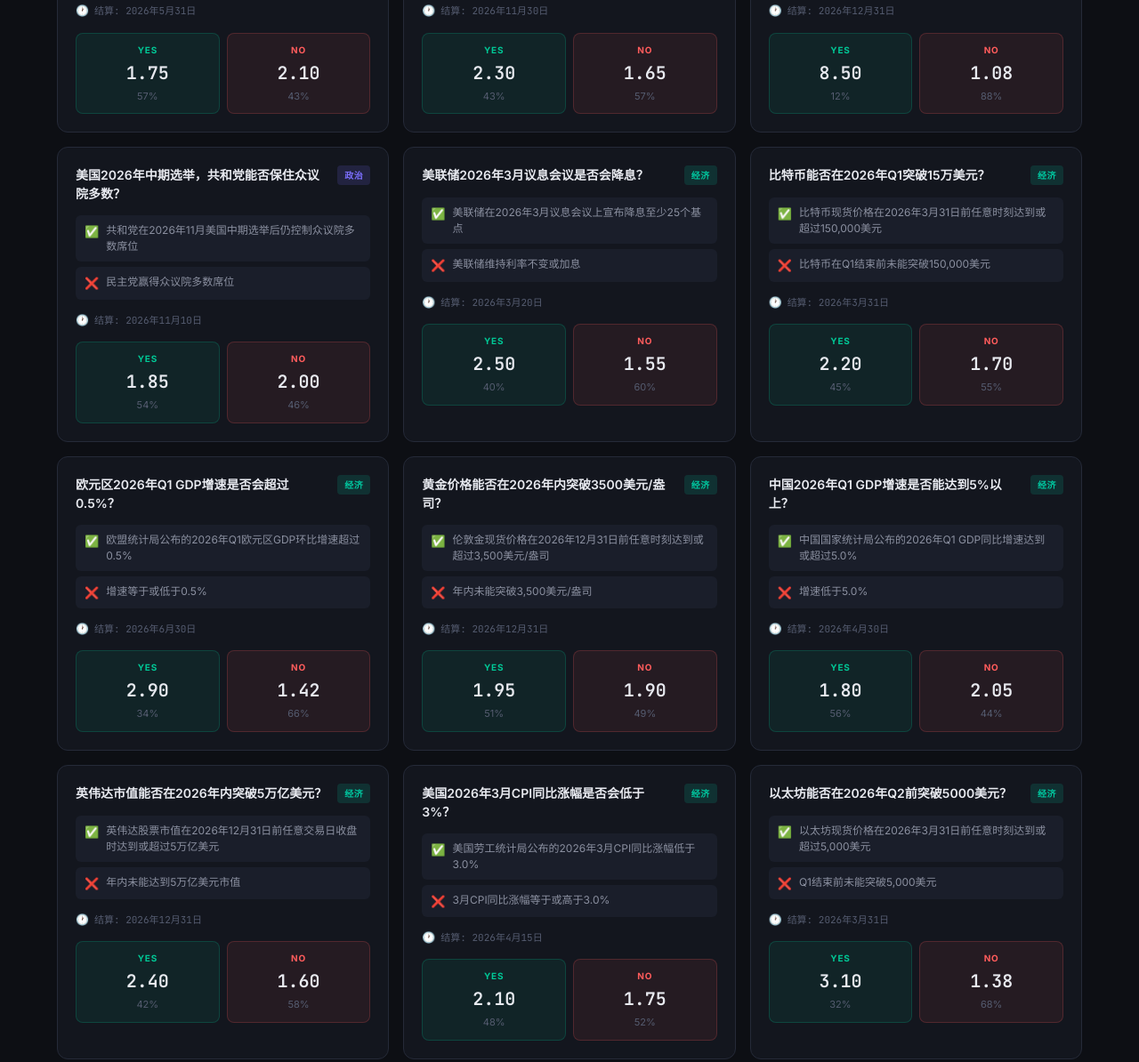
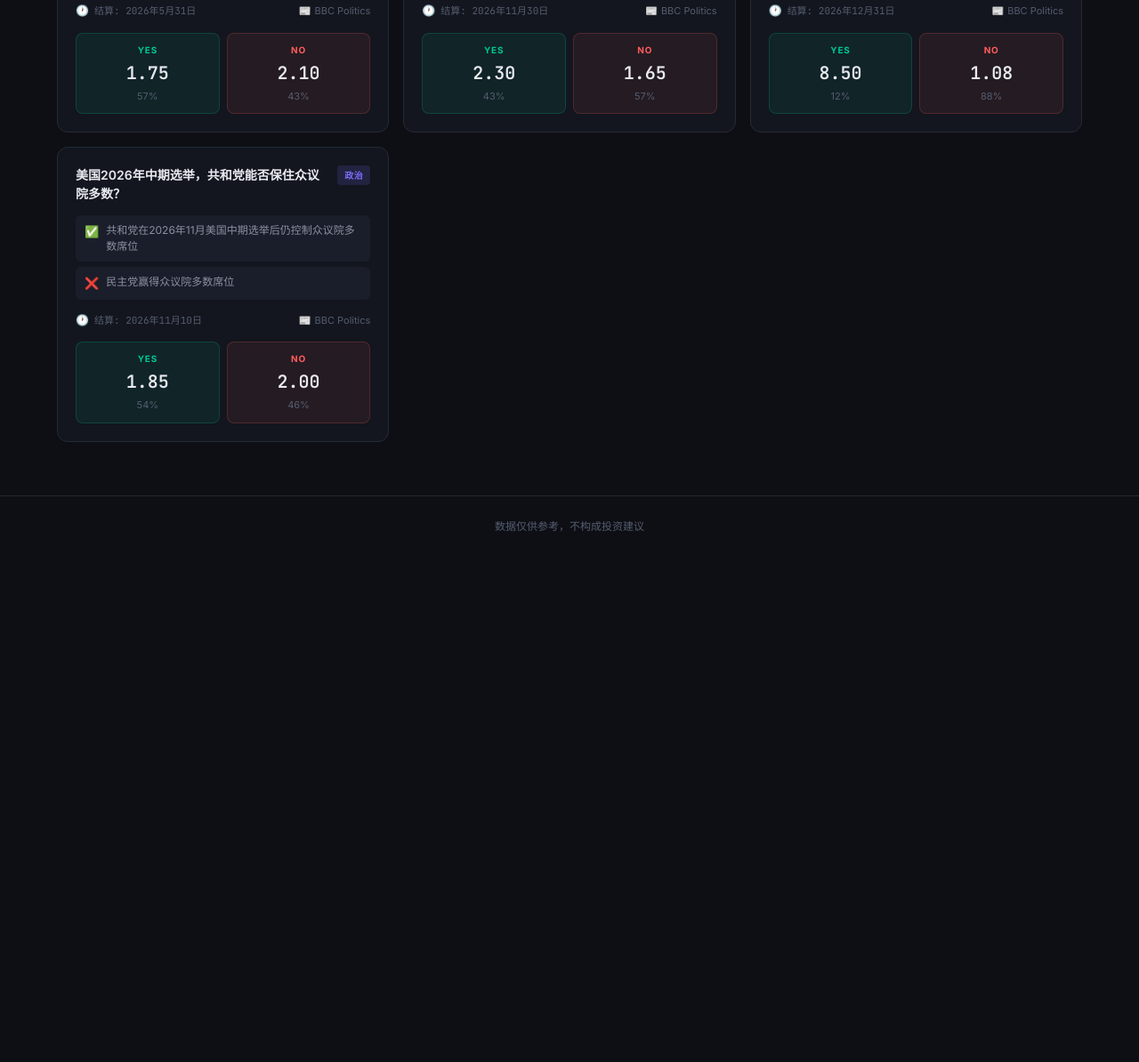
Before and after one commit to Brian-crypto-byte/prediction-market, a plain HTML site: page index.html in a window 1280 px wide. Shown: the part 1143-2337 px from the top of the page at 89% size. After the commit the page ends 1768 px from the top, so only its background shows below. Drawn offline with Linux system fonts and the light colour scheme.

Commit message:
feat: add source badges, breaking news support, update cron

```diff
--- a/app.js
+++ b/app.js
@@ -84,11 +84,21 @@ function buildCard(topic) {
   const catLabel = t('cat_' + topic.category);
   const settle = formatSettlement(topic.settlement);
   const { yes, no, yes_prob, no_prob } = topic.odds;
+  const source = topic.source || null;
+  const isBreaking = topic.breaking || false;
+
+  const sourceHtml = source ? `
+    <a class="source-link" href="${source.url}" target="_blank" rel="noopener">
+      <span class="source-icon">📰</span>
+      <span>${source.name}</span>
+    </a>` : '';
+
+  const breakingBadge = isBreaking ? `<span class="breaking-badge">🔴 BREAKING</span>` : '';
 
   return `
-    <div class="card" data-id="${topic.id}">
+    <div class="card ${isBreaking ? 'card-breaking' : ''}" data-id="${topic.id}">
       <div class="card-header">
-        <div class="card-title">${title}</div>
+        <div class="card-title">${breakingBadge}${title}</div>
         <span class="cat-badge ${topic.category}">${catLabel}</span>
       </div>
       <div class="rules">
@@ -101,9 +111,12 @@ function buildCard(topic) {
           <span>${noRule}</span>
         </div>
       </div>
-      <div class="settlement">
-        <span class="settlement-icon">🕐</span>
-        <span>${t('settlement_label')}: ${settle}</span>
+      <div class="card-footer">
+        <div class="settlement">
+          <span class="settlement-icon">🕐</span>
+          <span>${t('settlement_label')}: ${settle}</span>
+        </div>
+        ${sourceHtml}
       </div>
       <div class="odds-row">
         <div class="odds-btn yes-btn">
--- a/data/2026-02-24.json
+++ b/data/2026-02-24.json
@@ -4,6 +4,7 @@
     {
       "id": "pol-001",
       "category": "politics",
+      "source": { "name": "BBC Politics", "url": "https://www.bbc.com/news/politics" },
       "title": { "zh": "特朗普是否会在2026年3月前对中国加征新关税？", "en": "Will Trump impose new tariffs on China before March 2026?" },
       "rules": {
         "yes": { "zh": "2026年3月31日前，美国官方宣布对中国商品加征新一轮关税", "en": "US officially announces new tariffs on Chinese goods before March 31, 2026" },
@@ -15,6 +16,7 @@
     {
       "id": "pol-002",
       "category": "politics",
+      "source": { "name": "BBC Politics", "url": "https://www.bbc.com/news/politics" },
       "title": { "zh": "法国2026年议会选举，极右翼国民联盟能否获得多数席位？", "en": "Will France's National Rally win a majority in the 2026 parliamentary elections?" },
       "rules": {
         "yes": { "zh": "国民联盟在2026年法国议会选举中获得超过289个席位", "en": "National Rally wins more than 289 seats in the 2026 French parliamentary elections" },
@@ -26,6 +28,7 @@
     {
       "id": "pol-003",
       "category": "politics",
+      "source": { "name": "BBC Politics", "url": "https://www.bbc.com/news/politics" },
       "title": { "zh": "乌克兰停火协议能否在2026年上半年达成？", "en": "Will a Ukraine ceasefire agreement be reached in the first half of 2026?" },
       "rules": {
         "yes": { "zh": "2026年6月30日前，乌克兰与俄罗斯签署正式停火协议", "en": "Ukraine and Russia sign a formal ceasefire agreement before June 30, 2026" },
@@ -37,6 +40,7 @@
     {
       "id": "pol-004",
       "category": "politics",
+      "source": { "name": "BBC Politics", "url": "https://www.bbc.com/news/politics" },
       "title": { "zh": "以色列与哈马斯停火协议第二阶段能否顺利推进？", "en": "Will the second phase of the Israel-Hamas ceasefire proceed smoothly?" },
       "rules": {
         "yes": { "zh": "2026年3月31日前，第二阶段谈判达成协议并开始执行", "en": "Phase 2 negotiations reach an agreement and begin implementation before March 31, 2026" },
@@ -48,6 +52,7 @@
     {
       "id": "pol-005",
       "category": "politics",
+      "source": { "name": "BBC Politics", "url": "https://www.bbc.com/news/politics" },
       "title": { "zh": "德国新政府能否在2026年4月前完成组阁？", "en": "Will Germany's new government complete coalition formation before April 2026?" },
       "rules": {
         "yes": { "zh": "2026年4月1日前，德国新联合政府正式宣誓就职", "en": "Germany's new coalition government officially sworn in before April 1, 2026" },
@@ -59,6 +64,7 @@
     {
       "id": "pol-006",
       "category": "politics",
+      "source": { "name": "BBC Politics", "url": "https://www.bbc.com/news/politics" },
       "title": { "zh": "伊朗核谈判能否在2026年内取得实质性突破？", "en": "Will Iran nuclear talks achieve a substantive breakthrough in 2026?" },
       "rules": {
         "yes": { "zh": "2026年12月31日前，伊朗与西方国家签署新核协议框架", "en": "Iran and Western nations sign a new nuclear agreement framework before December 31, 2026" },
@@ -70,6 +76,7 @@
     {
       "id": "pol-007",
       "category": "politics",
+      "source": { "name": "BBC Politics", "url": "https://www.bbc.com/news/politics" },
       "title": { "zh": "菲律宾2026年中期选举，小马科斯阵营能否保住参议院多数？", "en": "Will Marcos Jr.'s bloc retain Senate majority in Philippines 2026 midterms?" },
       "rules": {
         "yes": { "zh": "小马科斯支持的候选人在2026年菲律宾中期选举中赢得12个参议院席位中的7席或以上", "en": "Marcos-backed candidates win 7 or more of the 12 Senate seats in the 2026 Philippine midterm elections" },
@@ -81,6 +88,7 @@
     {
       "id": "pol-008",
       "category": "politics",
+      "source": { "name": "BBC Politics", "url": "https://www.bbc.com/news/politics" },
       "title": { "zh": "台湾2026年地方选举，民进党能否守住主要县市？", "en": "Will Taiwan's DPP hold major counties in the 2026 local elections?" },
       "rules": {
         "yes": { "zh": "民进党在2026年台湾地方选举中守住台北、新北、桃园三市中至少两席", "en": "DPP retains at least 2 of Taipei, New Taipei, and Taoyuan in the 2026 local elections" },
@@ -92,6 +100,7 @@
     {
       "id": "pol-009",
       "category": "politics",
+      "source": { "name": "BBC Politics", "url": "https://www.bbc.com/news/politics" },
       "title": { "zh": "联合国安理会能否在2026年通过新的气候制裁决议？", "en": "Will the UN Security Council pass a new climate sanctions resolution in 2026?" },
       "rules": {
         "yes": { "zh": "2026年12月31日前，联合国安理会通过具有约束力的气候相关制裁决议", "en": "UN Security Council passes a binding climate-related sanctions resolution before December 31, 2026" },
@@ -103,6 +112,7 @@
     {
       "id": "pol-010",
       "category": "politics",
+      "source": { "name": "BBC Politics", "url": "https://www.bbc.com/news/politics" },
       "title": { "zh": "美国2026年中期选举，共和党能否保住众议院多数？", "en": "Will Republicans retain the House majority in the 2026 US midterm elections?" },
       "rules": {
         "yes": { "zh": "共和党在2026年11月美国中期选举后仍控制众议院多数席位", "en": "Republicans control a majority of House seats after the November 2026 US midterm elections" },
@@ -110,226 +120,6 @@
       },
       "settlement": "2026-11-10T23:59:00Z",
       "odds": { "yes": 1.85, "no": 2.00, "yes_prob": 54, "no_prob": 46 }
-    },
-    {
-      "id": "eco-001",
-      "category": "economics",
-      "title": { "zh": "美联储2026年3月议息会议是否会降息？", "en": "Will the Fed cut rates at its March 2026 FOMC meeting?" },
-      "rules": {
-        "yes": { "zh": "美联储在2026年3月议息会议上宣布降息至少25个基点", "en": "The Fed announces a rate cut of at least 25bps at its March 2026 FOMC meeting" },
-        "no": { "zh": "美联储维持利率不变或加息", "en": "The Fed holds rates steady or raises them" }
-      },
-      "settlement": "2026-03-20T23:59:00Z",
-      "odds": { "yes": 2.50, "no": 1.55, "yes_prob": 40, "no_prob": 60 }
-    },
-    {
-      "id": "eco-002",
-      "category": "economics",
-      "title": { "zh": "比特币能否在2026年Q1突破15万美元？", "en": "Will Bitcoin break $150,000 in Q1 2026?" },
-      "rules": {
-        "yes": { "zh": "比特币现货价格在2026年3月31日前任意时刻达到或超过150,000美元", "en": "Bitcoin spot price reaches or exceeds $150,000 at any point before March 31, 2026" },
-        "no": { "zh": "比特币在Q1结束前未能突破150,000美元", "en": "Bitcoin fails to reach $150,000 before the end of Q1" }
-      },
-      "settlement": "2026-03-31T23:59:00Z",
-      "odds": { "yes": 2.20, "no": 1.70, "yes_prob": 45, "no_prob": 55 }
-    },
-    {
-      "id": "eco-003",
-      "category": "economics",
-      "title": { "zh": "欧元区2026年Q1 GDP增速是否会超过0.5%？", "en": "Will Eurozone Q1 2026 GDP growth exceed 0.5%?" },
-      "rules": {
-        "yes": { "zh": "欧盟统计局公布的2026年Q1欧元区GDP环比增速超过0.5%", "en": "Eurostat reports Eurozone Q1 2026 GDP growth exceeding 0.5% quarter-on-quarter" },
-        "no": { "zh": "增速等于或低于0.5%", "en": "Growth rate equals or falls below 0.5%" }
-      },
-      "settlement": "2026-06-30T23:59:00Z",
-      "odds": { "yes": 2.90, "no": 1.42, "yes_prob": 34, "no_prob": 66 }
-    },
-    {
-      "id": "eco-004",
-      "category": "economics",
-      "title": { "zh": "黄金价格能否在2026年内突破3500美元/盎司？", "en": "Will gold price break $3,500/oz in 2026?" },
-      "rules": {
-        "yes": { "zh": "伦敦金现货价格在2026年12月31日前任意时刻达到或超过3,500美元/盎司", "en": "London spot gold reaches or exceeds $3,500/oz at any point before December 31, 2026" },
-        "no": { "zh": "年内未能突破3,500美元/盎司", "en": "Fails to reach $3,500/oz within the year" }
-      },
-      "settlement": "2026-12-31T23:59:00Z",
-      "odds": { "yes": 1.95, "no": 1.90, "yes_prob": 51, "no_prob": 49 }
-    },
-    {
-      "id": "eco-005",
-      "category": "economics",
-      "title": { "zh": "中国2026年Q1 GDP增速是否能达到5%以上？", "en": "Will China's Q1 2026 GDP growth reach above 5%?" },
-      "rules": {
-        "yes": { "zh": "中国国家统计局公布的2026年Q1 GDP同比增速达到或超过5.0%", "en": "China's NBS reports Q1 2026 GDP growth at or above 5.0% year-on-year" },
-        "no": { "zh": "增速低于5.0%", "en": "Growth rate falls below 5.0%" }
-      },
-      "settlement": "2026-04-30T23:59:00Z",
-      "odds": { "yes": 1.80, "no": 2.05, "yes_prob": 56, "no_prob": 44 }
-    },
-    {
-      "id": "eco-006",
-      "category": "economics",
-      "title": { "zh": "英伟达市值能否在2026年内突破5万亿美元？", "en": "Will Nvidia's market cap exceed $5 trillion in 2026?" },
-      "rules": {
-        "yes": { "zh": "英伟达股票市值在2026年12月31日前任意交易日收盘时达到或超过5万亿美元", "en": "Nvidia's market cap reaches or exceeds $5 trillion at any market close before December 31, 2026" },
-        "no": { "zh": "年内未能达到5万亿美元市值", "en": "Fails to reach $5 trillion market cap within the year" }
-      },
-      "settlement": "2026-12-31T23:59:00Z",
-      "odds": { "yes": 2.40, "no": 1.60, "yes_prob": 42, "no_prob": 58 }
-    },
-    {
-      "id": "eco-007",
-      "category": "economics",
-      "title": { "zh": "美国2026年3月CPI同比涨幅是否会低于3%？", "en": "Will US CPI year-on-year for March 2026 fall below 3%?" },
-      "rules": {
-        "yes": { "zh": "美国劳工统计局公布的2026年3月CPI同比涨幅低于3.0%", "en": "US BLS reports March 2026 CPI year-on-year below 3.0%" },
-        "no": { "zh": "3月CPI同比涨幅等于或高于3.0%", "en": "March CPI year-on-year equals or exceeds 3.0%" }
-      },
-      "settlement": "2026-04-15T23:59:00Z",
-      "odds": { "yes": 2.10, "no": 1.75, "yes_prob": 48, "no_prob": 52 }
-    },
-    {
-      "id": "eco-008",
-      "category": "economics",
-      "title": { "zh": "以太坊能否在2026年Q2前突破5000美元？", "en": "Will Ethereum break $5,000 before Q2 2026?" },
-      "rules": {
-        "yes": { "zh": "以太坊现货价格在2026年3月31日前任意时刻达到或超过5,000美元", "en": "Ethereum spot price reaches or exceeds $5,000 at any point before March 31, 2026" },
-        "no": { "zh": "Q1结束前未能突破5,000美元", "en": "Fails to reach $5,000 before the end of Q1" }
-      },
-      "settlement": "2026-03-31T23:59:00Z",
-      "odds": { "yes": 3.10, "no": 1.38, "yes_prob": 32, "no_prob": 68 }
-    },
-    {
-      "id": "eco-009",
-      "category": "economics",
-      "title": { "zh": "日本央行2026年上半年是否会再次加息？", "en": "Will the Bank of Japan raise rates again in H1 2026?" },
-      "rules": {
-        "yes": { "zh": "日本央行在2026年6月30日前宣布加息至少10个基点", "en": "Bank of Japan announces a rate hike of at least 10bps before June 30, 2026" },
-        "no": { "zh": "上半年内维持利率不变", "en": "Rates held steady throughout H1" }
-      },
-      "settlement": "2026-06-30T23:59:00Z",
-      "odds": { "yes": 1.70, "no": 2.20, "yes_prob": 59, "no_prob": 41 }
-    },
-    {
-      "id": "eco-010",
-      "category": "economics",
-      "title": { "zh": "特斯拉2026年Q1交付量是否会超过50万辆？", "en": "Will Tesla deliver more than 500,000 vehicles in Q1 2026?" },
-      "rules": {
-        "yes": { "zh": "特斯拉官方公布的2026年Q1全球交付量超过500,000辆", "en": "Tesla's official Q1 2026 global deliveries exceed 500,000 vehicles" },
-        "no": { "zh": "Q1交付量等于或低于500,000辆", "en": "Q1 deliveries equal or fall below 500,000 vehicles" }
-      },
-      "settlement": "2026-04-05T23:59:00Z",
-      "odds": { "yes": 1.85, "no": 2.00, "yes_prob": 54, "no_prob": 46 }
-    },
-    {
-      "id": "spo-001",
-      "category": "sports",
-      "title": { "zh": "2026年NBA总冠军是否会是波士顿凯尔特人？", "en": "Will the Boston Celtics win the 2026 NBA Championship?" },
-      "rules": {
-        "yes": { "zh": "波士顿凯尔特人赢得2026年NBA总冠军", "en": "Boston Celtics win the 2026 NBA Championship" },
-        "no": { "zh": "其他球队赢得2026年NBA总冠军", "en": "Another team wins the 2026 NBA Championship" }
-      },
-      "settlement": "2026-06-30T23:59:00Z",
-      "odds": { "yes": 3.50, "no": 1.29, "yes_prob": 29, "no_prob": 71 }
-    },
-    {
-      "id": "spo-002",
-      "category": "sports",
-      "title": { "zh": "2026年FIFA世界杯，巴西能否夺冠？", "en": "Will Brazil win the 2026 FIFA World Cup?" },
-      "rules": {
-        "yes": { "zh": "巴西国家队赢得2026年FIFA世界杯冠军", "en": "Brazil national team wins the 2026 FIFA World Cup" },
-        "no": { "zh": "其他国家队赢得世界杯冠军", "en": "Another national team wins the World Cup" }
-      },
-      "settlement": "2026-07-20T23:59:00Z",
-      "odds": { "yes": 5.50, "no": 1.18, "yes_prob": 18, "no_prob": 82 }
-    },
-    {
-      "id": "spo-003",
-      "category": "sports",
-      "title": { "zh": "2026年澳网男单，德约科维奇能否夺冠？", "en": "Will Djokovic win the 2026 Australian Open men's singles?" },
-      "rules": {
-        "yes": { "zh": "诺瓦克·德约科维奇赢得2026年澳大利亚网球公开赛男单冠军", "en": "Novak Djokovic wins the 2026 Australian Open men's singles title" },
-        "no": { "zh": "其他球员赢得2026年澳网男单冠军", "en": "Another player wins the 2026 Australian Open men's singles" }
-      },
-      "settlement": "2026-02-01T23:59:00Z",
-      "odds": { "yes": 2.75, "no": 1.48, "yes_prob": 36, "no_prob": 64 }
-    },
-    {
-      "id": "spo-004",
-      "category": "sports",
-      "title": { "zh": "2025-26赛季欧冠，皇家马德里能否卫冕？", "en": "Will Real Madrid defend their Champions League title in 2025-26?" },
-      "rules": {
-        "yes": { "zh": "皇家马德里赢得2025-26赛季UEFA欧洲冠军联赛冠军", "en": "Real Madrid wins the 2025-26 UEFA Champions League" },
-        "no": { "zh": "其他俱乐部赢得本赛季欧冠冠军", "en": "Another club wins the Champions League this season" }
-      },
-      "settlement": "2026-06-01T23:59:00Z",
-      "odds": { "yes": 4.20, "no": 1.24, "yes_prob": 24, "no_prob": 76 }
-    },
-    {
-      "id": "spo-005",
-      "category": "sports",
-      "title": { "zh": "2026年F1世界车手冠军，维斯塔潘能否四连冠？", "en": "Will Verstappen win a fourth consecutive F1 World Drivers' Championship in 2026?" },
-      "rules": {
-        "yes": { "zh": "马克斯·维斯塔潘赢得2026年F1世界车手冠军", "en": "Max Verstappen wins the 2026 F1 World Drivers' Championship" },
-        "no": { "zh": "其他车手赢得2026年F1车手冠军", "en": "Another driver wins the 2026 F1 championship" }
-      },
-      "settlement": "2026-12-01T23:59:00Z",
-      "odds": { "yes": 2.60, "no": 1.52, "yes_prob": 38, "no_prob": 62 }
-    },
-    {
-      "id": "spo-006",
-      "category": "sports",
-      "title": { "zh": "2026年温网男单，阿尔卡拉斯能否卫冕？", "en": "Will Alcaraz defend his Wimbledon men's singles title in 2026?" },
-      "rules": {
-        "yes": { "zh": "卡洛斯·阿尔卡拉斯赢得2026年温布尔登网球锦标赛男单冠军", "en": "Carlos Alcaraz wins the 2026 Wimbledon men's singles title" },
-        "no": { "zh": "其他球员赢得2026年温网男单冠军", "en": "Another player wins the 2026 Wimbledon men's singles" }
-      },
-      "settlement": "2026-07-15T23:59:00Z",
-      "odds": { "yes": 2.90, "no": 1.42, "yes_prob": 34, "no_prob": 66 }
-    },
-    {
-      "id": "spo-007",
-      "category": "sports",
-      "title": { "zh": "2026年超级碗，堪萨斯城酋长队能否三连冠？", "en": "Will the Kansas City Chiefs win a third consecutive Super Bowl in 2026?" },
-      "rules": {
-        "yes": { "zh": "堪萨斯城酋长队赢得2026年超级碗冠军", "en": "Kansas City Chiefs win Super Bowl 2026" },
-        "no": { "zh": "其他球队赢得2026年超级碗冠军", "en": "Another team wins Super Bowl 2026" }
-      },
-      "settlement": "2026-02-10T23:59:00Z",
-      "odds": { "yes": 3.80, "no": 1.26, "yes_prob": 26, "no_prob": 74 }
-    },
-    {
-      "id": "spo-008",
-      "category": "sports",
-      "title": { "zh": "2026年法网男单，纳达尔是否会复出参赛？", "en": "Will Nadal make a comeback and compete at Roland Garros 2026?" },
-      "rules": {
-        "yes": { "zh": "拉法·纳达尔正式报名并参加2026年法国网球公开赛正赛", "en": "Rafael Nadal officially enters and competes in the 2026 French Open main draw" },
-        "no": { "zh": "纳达尔未参加2026年法网正赛", "en": "Nadal does not compete in the 2026 French Open main draw" }
-      },
-      "settlement": "2026-06-10T23:59:00Z",
-      "odds": { "yes": 4.50, "no": 1.22, "yes_prob": 22, "no_prob": 78 }
-    },
-    {
-      "id": "spo-009",
-      "category": "sports",
-      "title": { "zh": "2025-26赛季英超冠军，曼城能否夺回冠军？", "en": "Will Manchester City reclaim the Premier League title in 2025-26?" },
-      "rules": {
-        "yes": { "zh": "曼彻斯特城赢得2025-26赛季英格兰超级联赛冠军", "en": "Manchester City wins the 2025-26 English Premier League title" },
-        "no": { "zh": "其他俱乐部赢得本赛季英超冠军", "en": "Another club wins the Premier League this season" }
-      },
-      "settlement": "2026-05-25T23:59:00Z",
-      "odds": { "yes": 3.20, "no": 1.35, "yes_prob": 31, "no_prob": 69 }
-    },
-    {
-      "id": "spo-010",
-      "category": "sports",
-      "title": { "zh": "2026年世界杯，阿根廷能否卫冕？", "en": "Will Argentina defend their World Cup title in 2026?" },
-      "rules": {
-        "yes": { "zh": "阿根廷国家队赢得2026年FIFA世界杯冠军", "en": "Argentina national team wins the 2026 FIFA World Cup" },
-        "no": { "zh": "其他国家队赢得2026年世界杯冠军", "en": "Another national team wins the 2026 World Cup" }
-      },
-      "settlement": "2026-07-20T23:59:00Z",
-      "odds": { "yes": 4.80, "no": 1.21, "yes_prob": 21, "no_prob": 79 }
     }
   ]
 }
--- a/style.css
+++ b/style.css
@@ -134,12 +134,32 @@ body {
 .rule.yes .rule-icon { color: var(--yes); }
 .rule.no .rule-icon { color: var(--no); }
 
+.card-footer {
+  display: flex; align-items: center; justify-content: space-between; gap: 8px; flex-wrap: wrap;
+}
 .settlement {
   display: flex; align-items: center; gap: 6px;
   font-size: 11px; color: var(--text3);
   font-family: 'JetBrains Mono', monospace;
 }
 .settlement-icon { font-size: 12px; }
+
+.source-link {
+  display: flex; align-items: center; gap: 4px;
+  font-size: 11px; color: var(--text3);
+  text-decoration: none; transition: color 0.15s;
+}
+.source-link:hover { color: var(--accent2); }
+.source-icon { font-size: 11px; }
+
+.breaking-badge {
+  display: inline-block; font-size: 10px; font-weight: 700;
+  color: #ff4444; margin-right: 6px; animation: blink 1.2s infinite;
+}
+@keyframes blink { 0%,100%{opacity:1} 50%{opacity:0.4} }
+
+.card-breaking { border-color: rgba(255,68,68,0.4) !important; }
+.card-breaking:hover { border-color: #ff4444 !important; }
 
 /* ODDS */
 .odds-row { display: flex; gap: 8px; }
```
